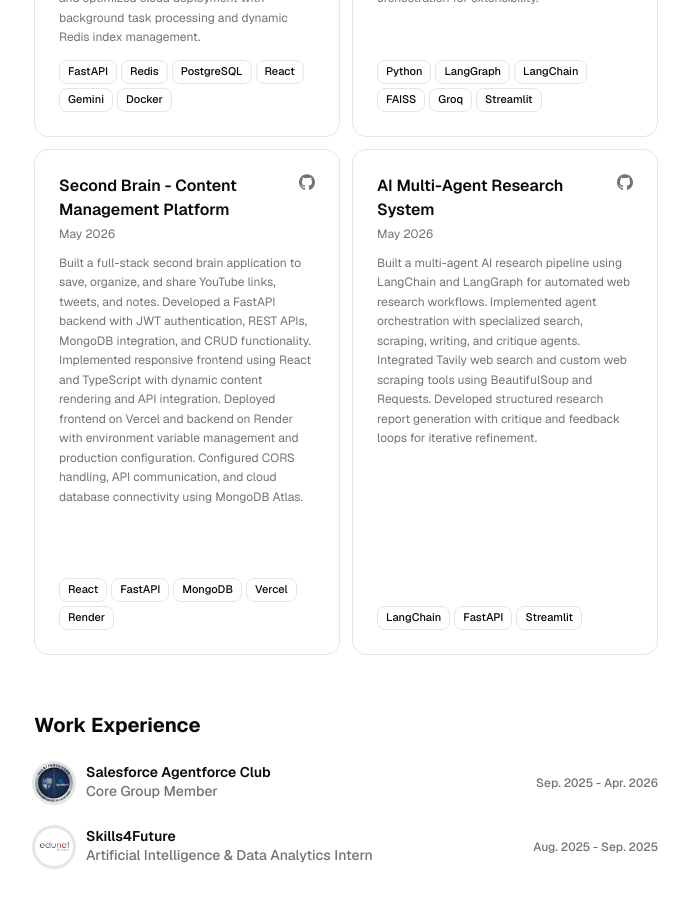
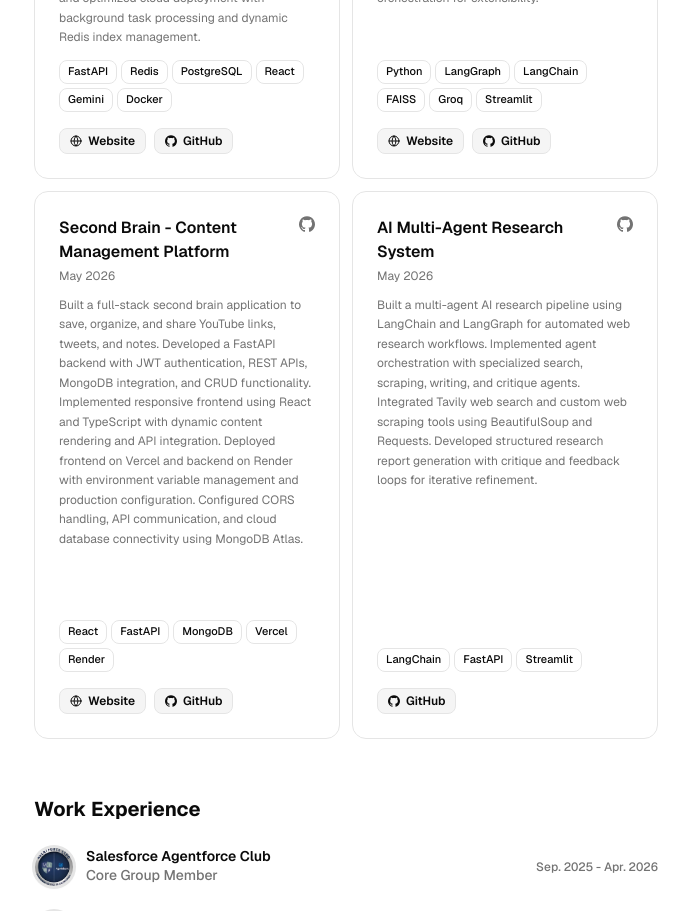
Before and after one commit to mujeebmasi/my-portfolio, a Next.js app: page / in a window 1280 px wide. Shown: the part 1380-2291 px from the top of the page, without its empty margins (294-983 px from the left). Built offline with nearby package versions, Linux system fonts and the light colour scheme.

Commit message:
Add live deployment links for RedisRAG, Conditional RAG Workflow, and Second Brain

```diff
--- a/src/components/project-card.tsx
+++ b/src/components/project-card.tsx
@@ -139,6 +139,27 @@ export function ProjectCard({
             ))}
           </div>
         )}
+        {links && links.length > 0 && (
+          <div className="flex flex-wrap gap-2 pt-1">
+            {links.map((link, idx) => (
+              <Link
+                href={link.href}
+                key={idx}
+                target="_blank"
+                rel="noopener noreferrer"
+                onClick={(e) => e.stopPropagation()}
+              >
+                <Badge
+                  className="flex items-center gap-1.5 text-xs bg-muted text-foreground hover:bg-accent border border-border transition-colors px-2.5 py-1"
+                  variant="outline"
+                >
+                  {link.icon}
+                  {link.type}
+                </Badge>
+              </Link>
+            ))}
+          </div>
+        )}
       </div>
     </div>
   );
--- a/src/data/resume.tsx
+++ b/src/data/resume.tsx
@@ -165,13 +165,18 @@ export const DATA = {
   projects: [
     {
       title: "RedisRAG - AI-Powered GitHub Profile Analyzer",
-      href: "https://github.com/mujeebmasi/RedisRAG",
+      href: "https://redis-rag.vercel.app/",
       dates: "Jul. 2026",
       active: true,
       description:
         "Developed a production-ready Retrieval-Augmented Generation (RAG) platform that analyzes GitHub repositories by indexing README files into Redis vector search and enabling AI-powered conversations with source-grounded responses. Engineered an optimized embedding pipeline using Google Gemini REST API with SHA-based caching, batch embedding, recursive text chunking, and cosine similarity search to reduce re-indexing latency and API overhead. Built scalable FastAPI APIs with PostgreSQL persistence, containerized the application using Docker, and optimized cloud deployment with background task processing and dynamic Redis index management.",
       technologies: ["FastAPI", "Redis", "PostgreSQL", "React", "Gemini", "Docker"],
       links: [
+        {
+          type: "Website",
+          href: "https://redis-rag.vercel.app/",
+          icon: <Icons.globe className="size-3" />,
+        },
         {
           type: "GitHub",
           href: "https://github.com/mujeebmasi/RedisRAG",
@@ -183,13 +188,18 @@ export const DATA = {
     },
     {
       title: "Conditional RAG Workflow using LangGraph",
-      href: "https://github.com/mujeebmasi",
+      href: "https://rag-based-langgraph-assistant.streamlit.app/",
       dates: "Jun. 2026",
       active: true,
       description:
         "Designed a conditional Retrieval-Augmented Generation (RAG) workflow using LangGraph that intelligently routes user queries to either direct LLM inference or document retrieval based on query intent. Built a semantic retrieval pipeline by processing PDF documents into vector embeddings, indexing them with FAISS, and retrieving relevant context using LangChain for grounded response generation. Developed an interactive Streamlit application integrated with Groq LLM to deliver low-latency, context-aware responses with modular workflow orchestration for extensibility.",
       technologies: ["Python", "LangGraph", "LangChain", "FAISS", "Groq", "Streamlit"],
       links: [
+        {
+          type: "Website",
+          href: "https://rag-based-langgraph-assistant.streamlit.app/",
+          icon: <Icons.globe className="size-3" />,
+        },
         {
           type: "GitHub",
           href: "https://github.com/mujeebmasi",
@@ -201,7 +211,7 @@ export const DATA = {
     },
     {
       title: "Second Brain - Content Management Platform",
-      href: "https://github.com/mujeebmasi/Second-Brain",
+      href: "https://secondbrain-mujeeb.vercel.app/",
       dates: "May 2026",
       active: true,
       description:
@@ -209,14 +219,14 @@ export const DATA = {
       technologies: ["React", "FastAPI", "MongoDB", "Vercel", "Render"],
       links: [
         {
+          type: "Website",
+          href: "https://secondbrain-mujeeb.vercel.app/",
+          icon: <Icons.globe className="size-3" />,
+        },
+        {
           type: "GitHub",
           href: "https://github.com/mujeebmasi/Second-Brain",
           icon: <Icons.github className="size-3" />,
-        },
-        {
-          type: "Website",
-          href: "https://secondbrain-mujeeb.vercel.app/",
-          icon: <Icons.globe className="size-3" />,
         },
       ],
       image: "",
```
